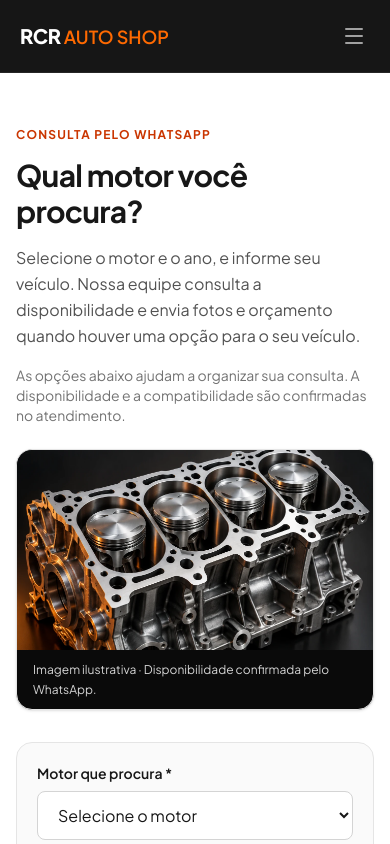
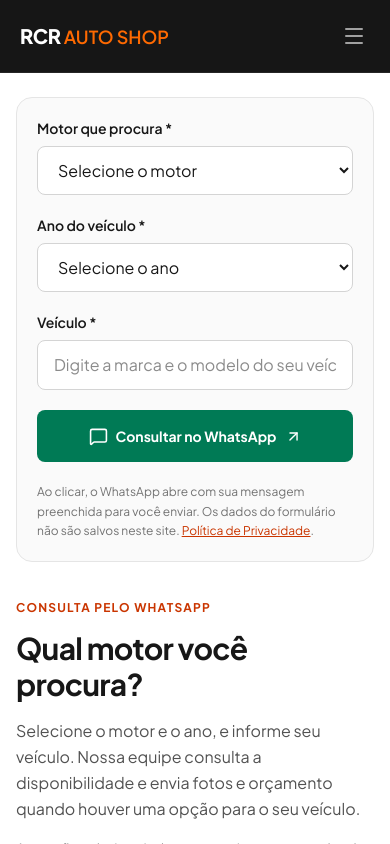
Before and after one commit to forteracacambas-cmyk/RCR-AUTO-SHOP, a React (Vite) app: page / in a window 390 px wide. Shown: the top 844 px of the page. Built offline with nearby package versions, Linux system fonts and the light colour scheme.

Commit message:
Prioritize form above imagery on mobile

```diff
--- a/src/components/InquiryForm.tsx
+++ b/src/components/InquiryForm.tsx
@@ -28,17 +28,17 @@ export const InquiryForm: React.FC = () => {
   };
   const fieldClass = 'w-full rounded-lg border border-neutral-300 bg-white px-4 py-3 text-base text-neutral-900 focus:outline-none focus:ring-2 focus:ring-orange-500';
   return (
-    <section id="formulario-consulta" className="scroll-mt-20 border-b border-neutral-200 bg-white py-12 sm:py-16">
+    <section id="formulario-consulta" className="scroll-mt-20 border-b border-neutral-200 bg-white py-6 sm:py-10">
       <div className="mx-auto max-w-5xl px-4 sm:px-6 lg:px-8">
         <div className="grid gap-8 lg:grid-cols-2 lg:items-center">
-          <div>
+          <div className="order-2 lg:order-1">
             <span className="text-xs font-bold uppercase tracking-widest text-orange-700">Consulta pelo WhatsApp</span>
             <h2 className="mt-3 text-3xl font-bold tracking-tight text-neutral-900">Qual motor você procura?</h2>
             <p className="mt-4 leading-relaxed text-neutral-600">Selecione o motor e o ano, e informe seu veículo. Nossa equipe consulta a disponibilidade e envia fotos e orçamento quando houver uma opção para o seu veículo.</p>
             <p className="mt-4 text-sm text-neutral-500">As opções abaixo ajudam a organizar sua consulta. A disponibilidade e a compatibilidade são confirmadas no atendimento.</p>
             <div className="mt-6"><SectionImage image="detail" compact caption="Disponibilidade confirmada pelo WhatsApp." /></div>
           </div>
-          <form action={`https://wa.me/${businessConfig.whatsappNumber.replace(/\D/g, '')}`} method="get" onSubmit={submit} noValidate className="rounded-2xl border border-neutral-200 bg-neutral-50 p-5 sm:p-7 space-y-5">
+          <form action={`https://wa.me/${businessConfig.whatsappNumber.replace(/\D/g, '')}`} method="get" onSubmit={submit} noValidate className="order-1 lg:order-2 rounded-2xl border border-neutral-200 bg-neutral-50 p-5 sm:p-7 space-y-5">
             <input type="hidden" name="text" value={message} />
             <div>
               <label htmlFor="engine-choice" className="mb-2 block text-sm font-semibold">Motor que procura *</label>
```
